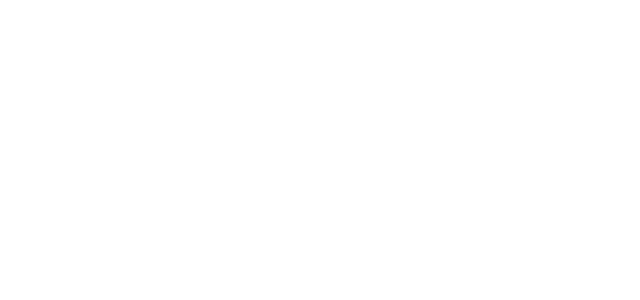
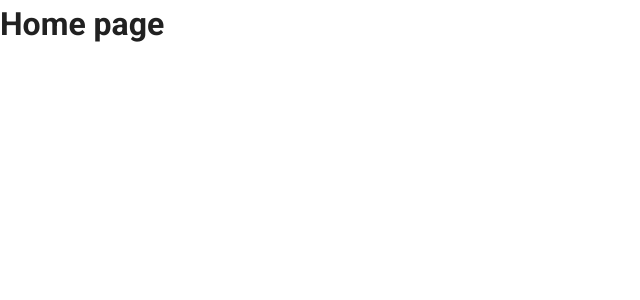
Before and after one commit to CarlaBarrientos/TheLibrary, a Vue app: page /#/ in a window 1280 px wide. Shown: the top 300 px of the page, without its empty margins (0-640 px from the left). Built offline with nearby package versions, Linux system fonts and the light colour scheme.

Commit message:
Adding vuetify and some items data.

```diff
--- a/public/index.html
+++ b/public/index.html
@@ -6,6 +6,8 @@
     <meta name="viewport" content="width=device-width,initial-scale=1.0">
     <link rel="icon" href="<%= BASE_URL %>favicon.ico">
     <title><%= htmlWebpackPlugin.options.title %></title>
+    <link rel="stylesheet" href="https://fonts.googleapis.com/css?family=Roboto:100,300,400,500,700,900">
+    <link rel="stylesheet" href="https://cdn.jsdelivr.net/npm/@mdi/font@latest/css/materialdesignicons.min.css">
   </head>
   <body>
     <noscript>
--- a/src/App.vue
+++ b/src/App.vue
@@ -1,7 +1,19 @@
 <template>
-  <div id="app">
-    <router-view />
-  </div>
+  <v-app>
+    <v-content>
+      <router-view></router-view>
+    </v-content>
+  </v-app>
 </template>
 
-<style></style>
+<script>
+export default {
+  name: "App",
+
+  components: {},
+
+  data: () => ({
+    //
+  })
+};
+</script>
--- a/src/main.js
+++ b/src/main.js
@@ -2,11 +2,13 @@
 import App from "./App.vue";
 import router from "./router";
 import store from "./store";
+import vuetify from "./plugins/vuetify";
 
 Vue.config.productionTip = false;
 
 new Vue({
   router,
   store,
+  vuetify,
   render: h => h(App)
 }).$mount("#app");
--- /dev/null
+++ b/src/plugins/vuetify.js
@@ -0,0 +1,6 @@
+import Vue from "vue";
+import Vuetify from "vuetify/lib";
+
+Vue.use(Vuetify);
+
+export default new Vuetify({});
--- a/src/views/About.vue
+++ b/src/views/About.vue
@@ -1,3 +1,5 @@
 <template>
-  <div class="about"></div>
+  <div class="about">
+    <h1>About page</h1>
+  </div>
 </template>
--- a/src/views/Home.vue
+++ b/src/views/Home.vue
@@ -1,10 +1,42 @@
 <template>
-  <div class="home"></div>
+  <div class="home">
+    <h1>Home page</h1>
+  </div>
 </template>
 
 <script>
 export default {
   name: "Home",
-  components: {}
+  components: {},
+  data() {
+    return {
+      itemsList: [
+        {
+          itemCode: "1",
+          itemName: "El Principito",
+          itemDescription: "The story of a child",
+          itemCategory: "Books"
+        },
+        {
+          itemCode: "2",
+          itemName: "Science",
+          itemDescription: "Magazine about science",
+          itemCategory: "Magazines"
+        },
+        {
+          itemCode: "3",
+          itemName: "Los Tiempos",
+          itemDescription: "Newspaper of may 31, 2020 ",
+          itemCategory: "Newspapers"
+        },
+        {
+          itemCode: "4",
+          itemName: "First aid kit user information",
+          itemDescription: "How to use an aid kit",
+          itemCategory: "Others"
+        }
+      ]
+    };
+  }
 };
 </script>
--- /dev/null
+++ b/vue.config.js
@@ -0,0 +1,3 @@
+module.exports = {
+  transpileDependencies: ["vuetify"]
+};
```
Also changed, not shown: package.json (+6 -1 lines), src/assets/logo.png (deleted), 1 other file (tests, documents, lock files or other folders).
